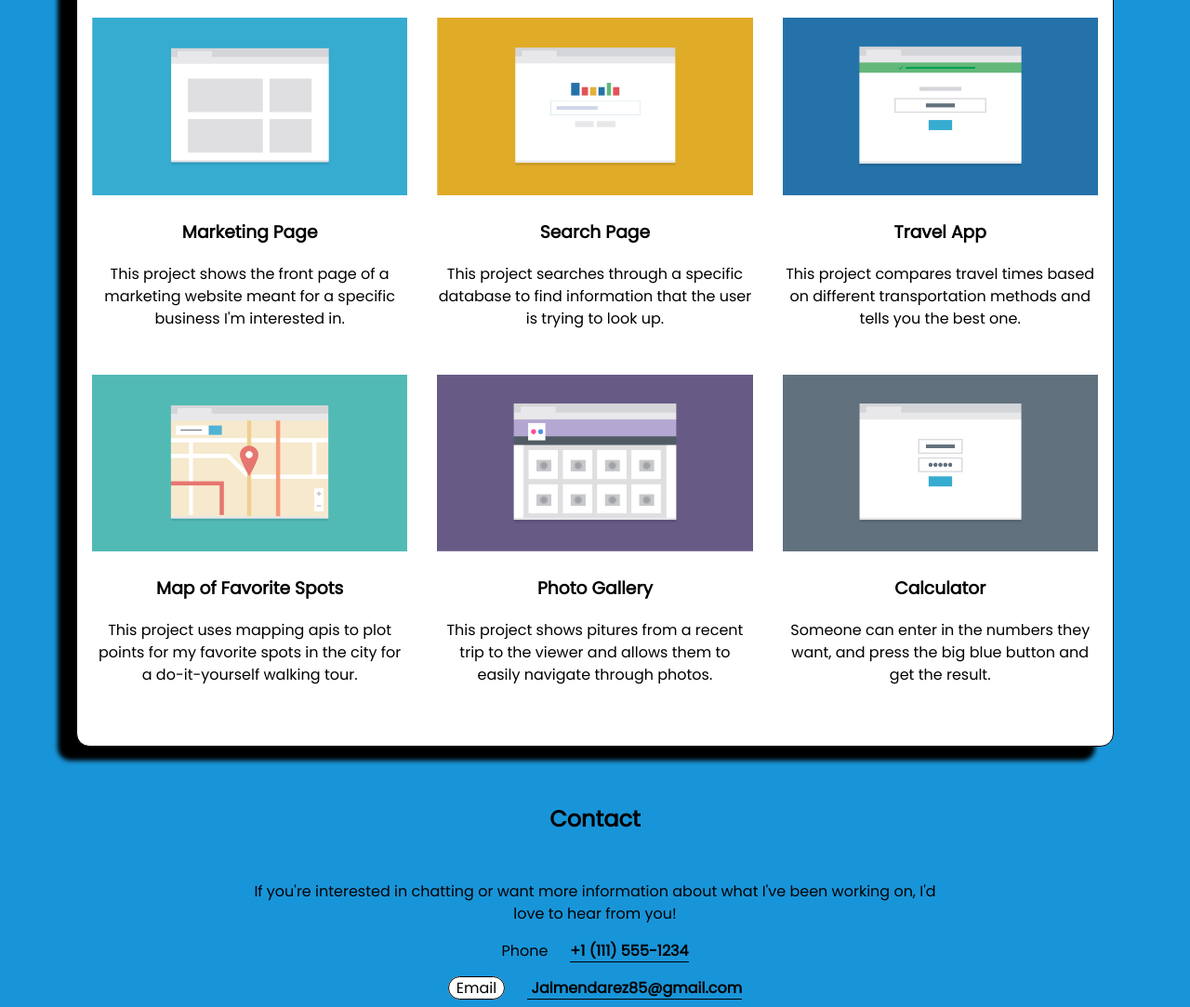
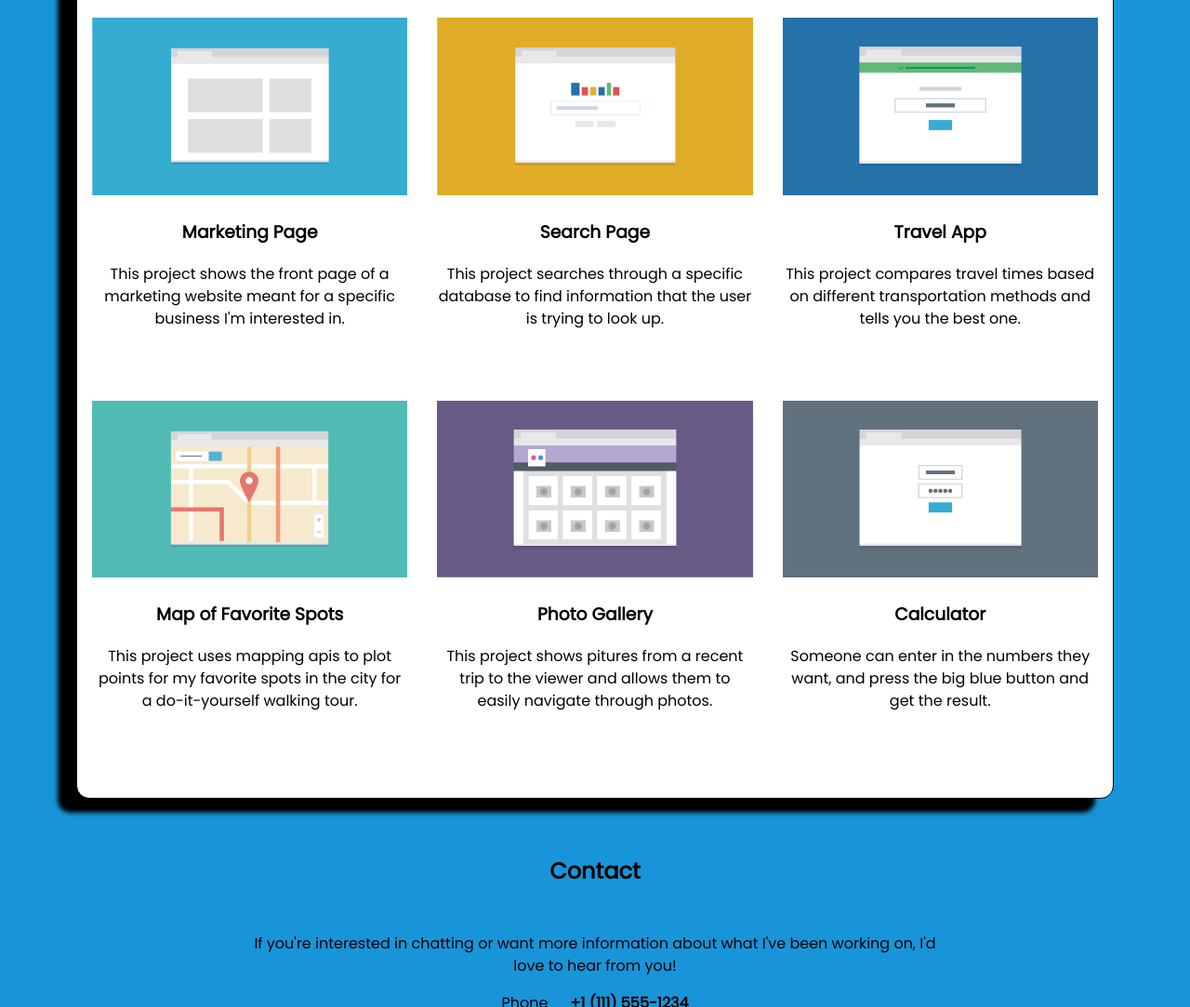
Before and after one commit to jakeangel/techdegree-project-2, a plain HTML site: page index.html in a window 1280 px wide. Shown: the part 663-1746 px from the top of the page at 93% size. Drawn offline with Linux system fonts and the light colour scheme.

Commit message:
adjusted paragraph height  in col class

```diff
--- a/css/style.css
+++ b/css/style.css
@@ -219,6 +219,9 @@ h1{
 	}
 
 
+	.col p {
+		min-height: 100px;
+	}
 }
 
 /*======================
@@ -255,4 +258,6 @@ h1{
 
 
 
+
+
 }
```
